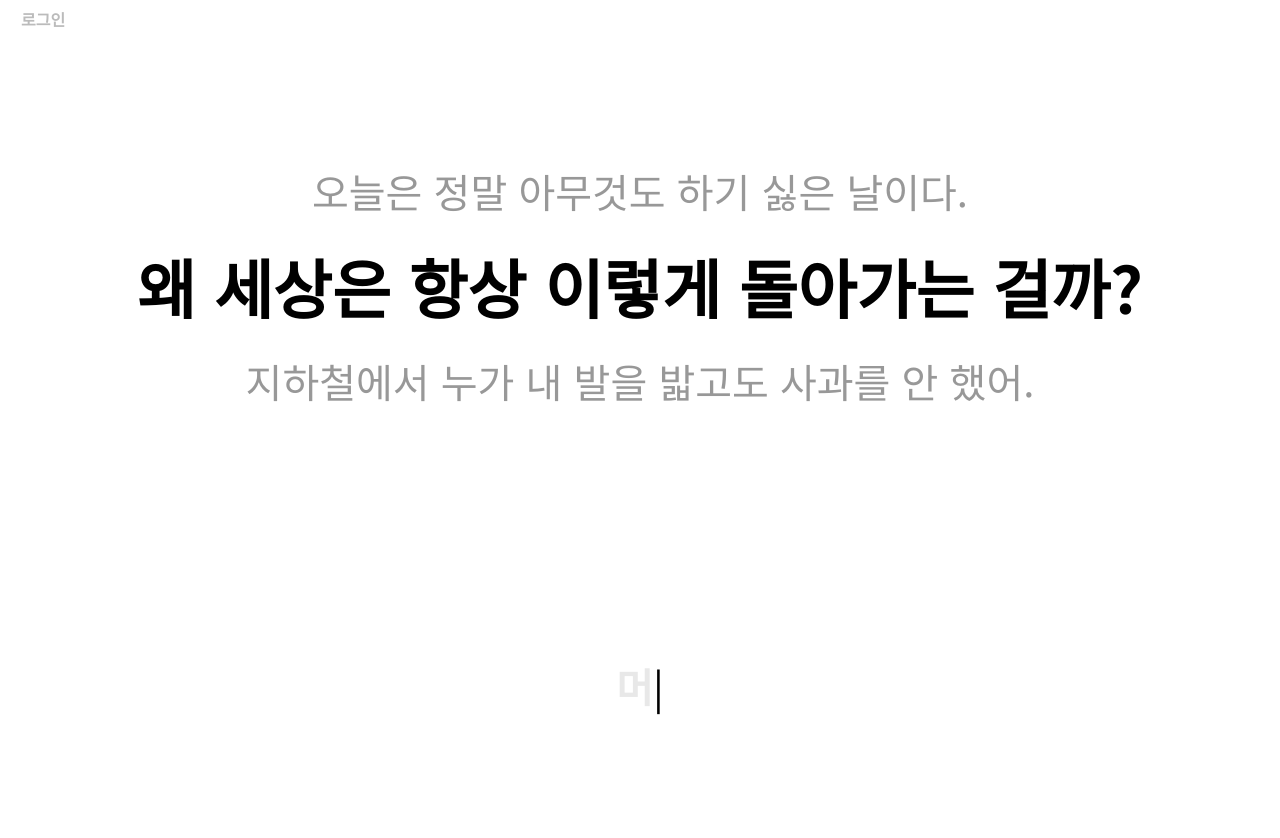
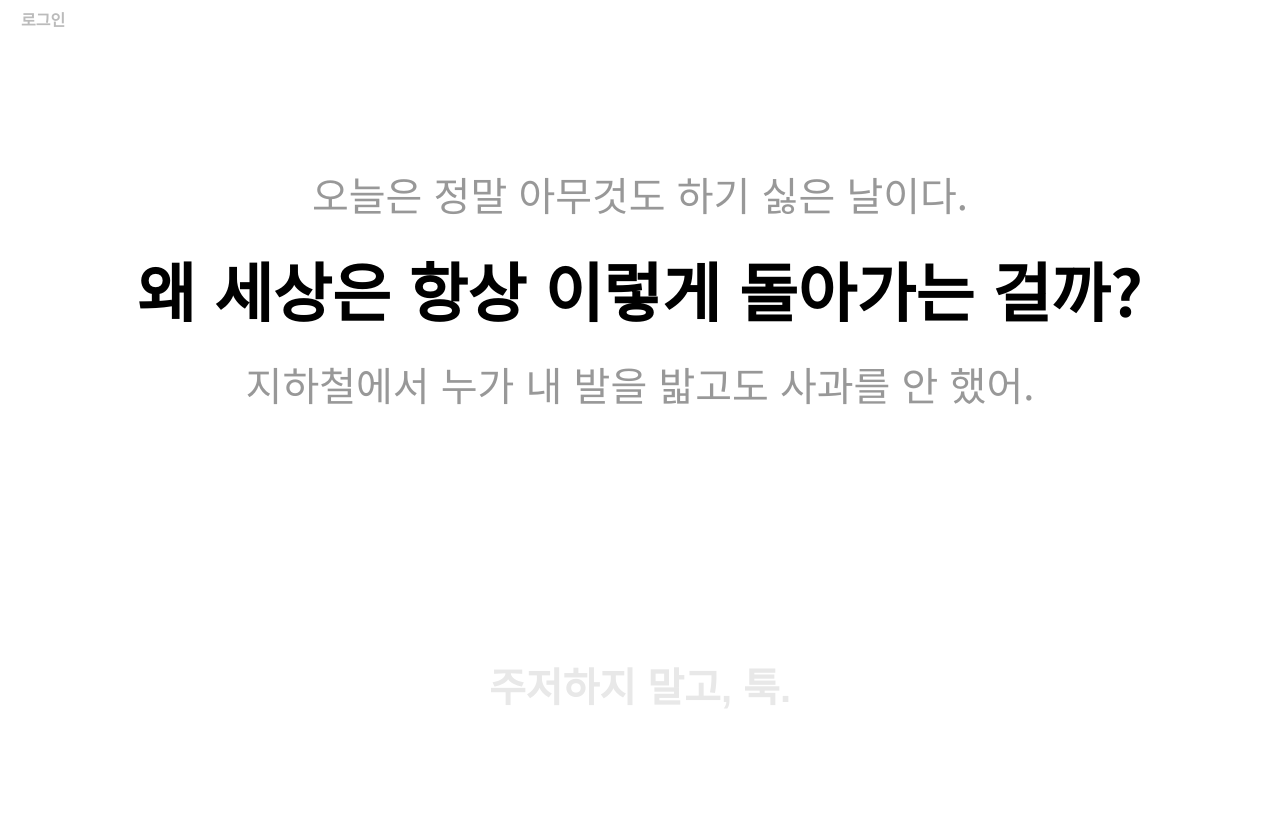
Before and after one commit to suinkimme/jungle-buzz, a Flask app: page / in a window 1280 px wide. Run offline with Flask 3, Linux system fonts and the light colour scheme; some libraries are stand-ins or nearby versions.

Commit message:
typed 애니메이션 텍스트 입력 기능 추가

```diff
--- a/static/css/common.css
+++ b/static/css/common.css
@@ -99,13 +99,25 @@
 }
 
 /* text-container */
-.infinite-text {
-  font-weight: 800;
-  color: #e8e8e8;
-  font-size: 40px;
+.text-container {
+  width: 100%;
+  height: 45px;
+  display: flex;
+  justify-content: center;
+  align-items: center;
+  line-height: 40px;
+  overflow: hidden;
 }
 
-.typed-cursor {
+.text-input {
+  font-weight: 800;
   color: #000;
   font-size: 40px;
+  border: none;
+  outline: none;
+  text-align: center;
 }
+
+.text-input::placeholder {
+  color: #e8e8e8;
+}
--- a/static/js/script.js
+++ b/static/js/script.js
@@ -1,12 +1,37 @@
-const typed = new Typed(".infinite-text", {
+const isFocusedTextInput = () => {
+  return $(".text-input").is(":focus");
+};
+
+$(document).ready(() => {
+  // 사용자의 타이핑을 유도하는 타이핑 효과
+  const typed = new Typed(".text-input", {
     strings: [
       "생각나는 대로, 거침없이.",
       "머리에 떠오르는 걸 바로 써요.",
       "주저하지 말고, 툭.",
+      "생각 많을수록, 그냥 쓰는 게 답.",
+      "생각을 포장하지 말고 그대로.",
+      "지금 떠오른 그거, 바로 써요.",
+      "하고 싶은 말, 그대로 던져요.",
     ],
-  typeSpeed: 150,
-  backSpeed: 150,
+    typeSpeed: 50,
+    backSpeed: 50,
+    attr: "placeholder",
+    bindInputFocusEvents: true,
     fadeOut: false,
-  smartBackspace: true,
     loop: true,
   });
+
+  $(".text-input").on("focus", () => {
+    typed.reset();
+  });
+});
+
+// 한글의 특성상 focus 이후에 조합되는 문자를 유추할 수 없다. 현재로써는
+$(document).on("click keydown", function (e) {
+  const $input = $(".text-input").first();
+
+  if (!$input.is(":focus")) {
+    $input.focus();
+  }
+});
--- a/templates/index.html
+++ b/templates/index.html
@@ -30,8 +30,7 @@
       </div>
 
       <div class="text-container">
-        <span class="infinite-text"></span>
-        <div></div>
+        <input type="text" class="text-input" />
       </div>
     </div>
 
```
Lines whose indentation alone changed are shown as unchanged.
